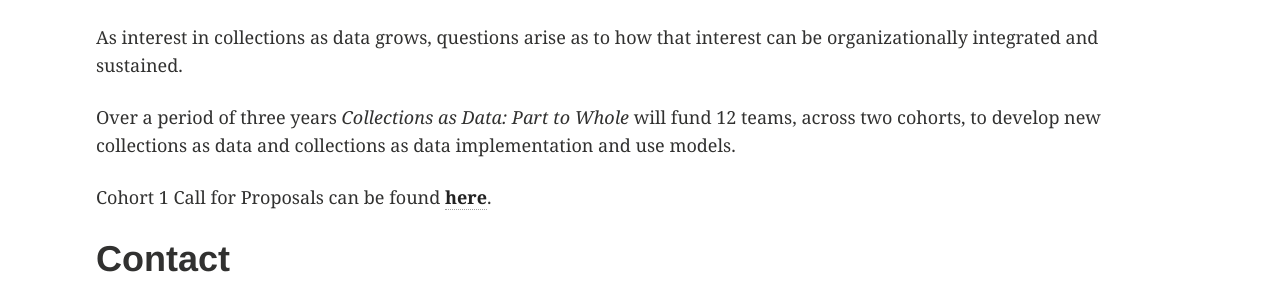
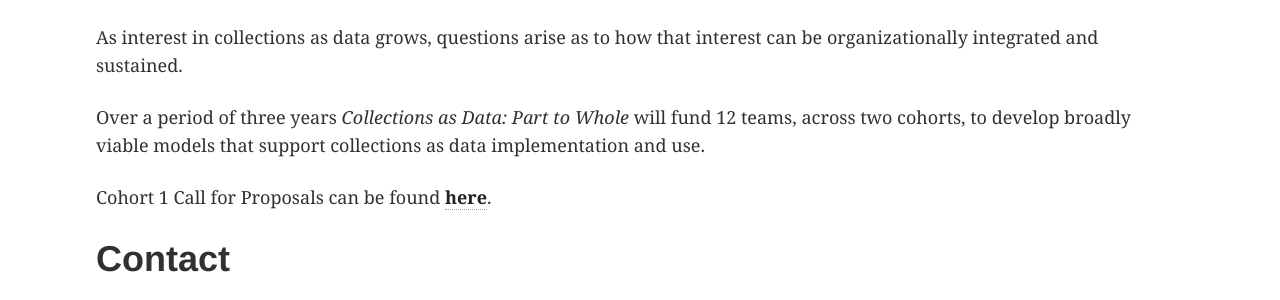
Before and after one commit to collectionsasdata/part2whole, a Jekyll site: the page built from index.md, in a window 1280 px wide. Shown: the part 675-975 px from the top of the page. Built offline with Jekyll 4.4.1, drawn with Linux system fonts in a browser that asks for light colours.

Commit message:
index edit

```diff
--- a/index.md
+++ b/index.md
@@ -5,13 +5,14 @@ title:  "Collections as Data: Part to Whole"
 ---
 ![network](images/network.png) ![network](images/network.png) ![network](images/network.png) ![network](images/network.png)
 
+
 **Collections as Data: Part to Whole** is an Andrew W. Mellon Foundation supported effort that aims to foster the development of broadly viable models that support collections as data implementation and use ([see grant narrative](https://github.com/collectionsasdata/collectionsasdata.github.io/blob/master/part2whole/cad_part2whole_narrative.pdf)).
 
 A growing number of cultural heritage organizations have invested in the creation of collections that are amenable to computational use. Increasingly, the concept of [**collections as data**](https://collectionsasdata.github.io/statement/) is used to align efforts of this kind. In 2016, the Institute of Museum and Library Services supported [**Always Already Computational: Collections as Data**](https://collectionsasdata.github.io/), began a broad collections as data advocacy effort. Always Already Computational demonstrated that cultural hertiage professionals readily saw the value of this work and were eager to expand the potential use of their collections.
 
 As interest in collections as data grows, questions arise as to how that interest can be organizationally integrated and sustained.
 
-Over a period of three years *Collections as Data: Part to Whole* will fund 12 teams, across two cohorts, to develop new collections as data and collections as data implementation and use models.
+Over a period of three years *Collections as Data: Part to Whole* will fund 12 teams, across two cohorts, to develop broadly viable models that support collections as data implementation and use.
 
 Cohort 1 Call for Proposals can be found [**here**]().
 
@@ -23,6 +24,5 @@ Thomas Padilla, <thomas.padilla@unlv.edu>
 
 All project activity, both in person and online, aims to foster a welcoming and inclusive experience for everyone, regardless of gender, gender identity and expression, sexual orientation, disability, physical appearance, body size, race, age, religion, nationality, or political beliefs. Harassment of participants will not be tolerated in any form. Harassment includes any behavior that participants find intimidating, hostile or offensive. Participants asked to stop any harassing behavior are expected to comply immediately. Please contact any member of the project team if you have concerns.
 
-
 ---
 This effort is supported by The Andrew W. Mellon Foundation.
```
